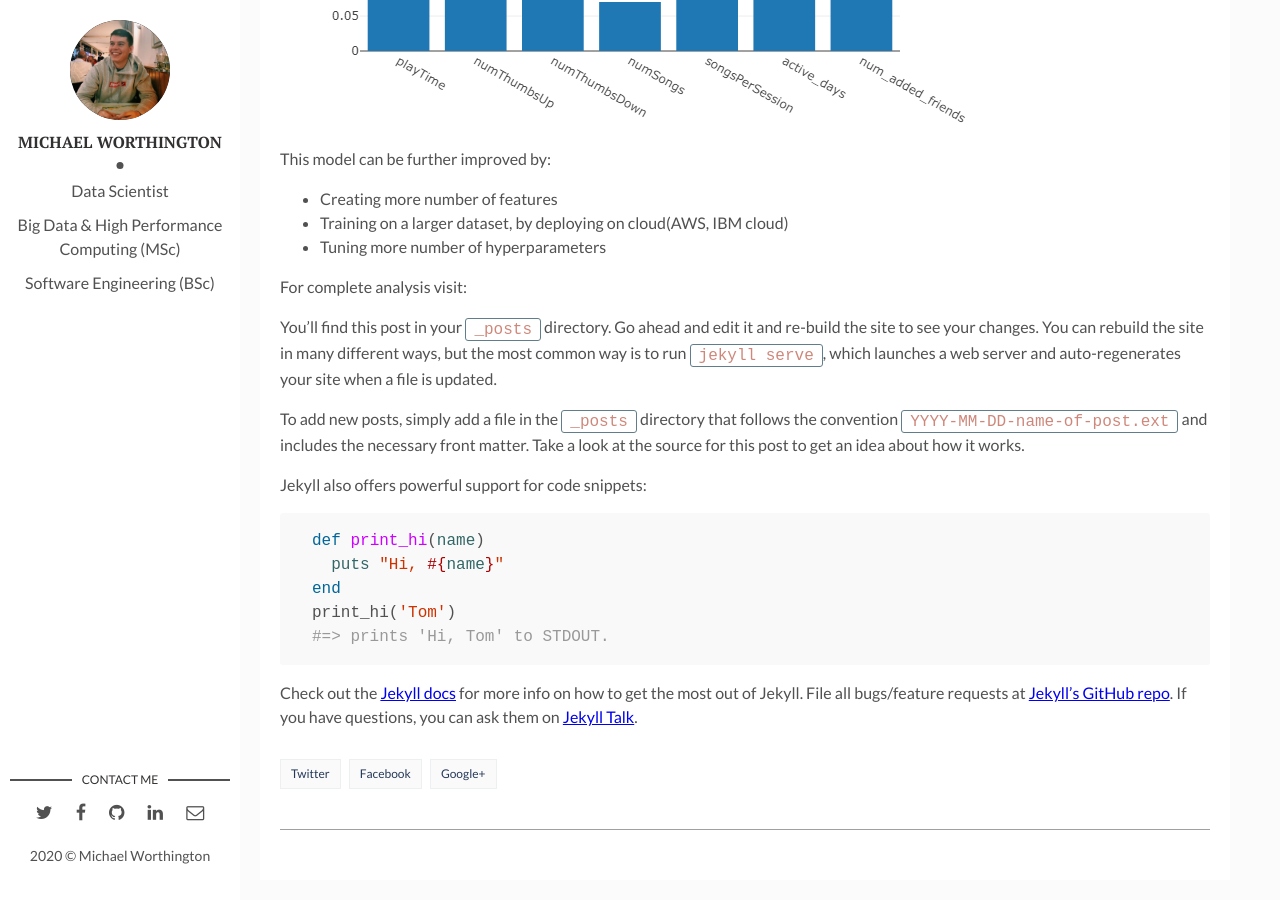
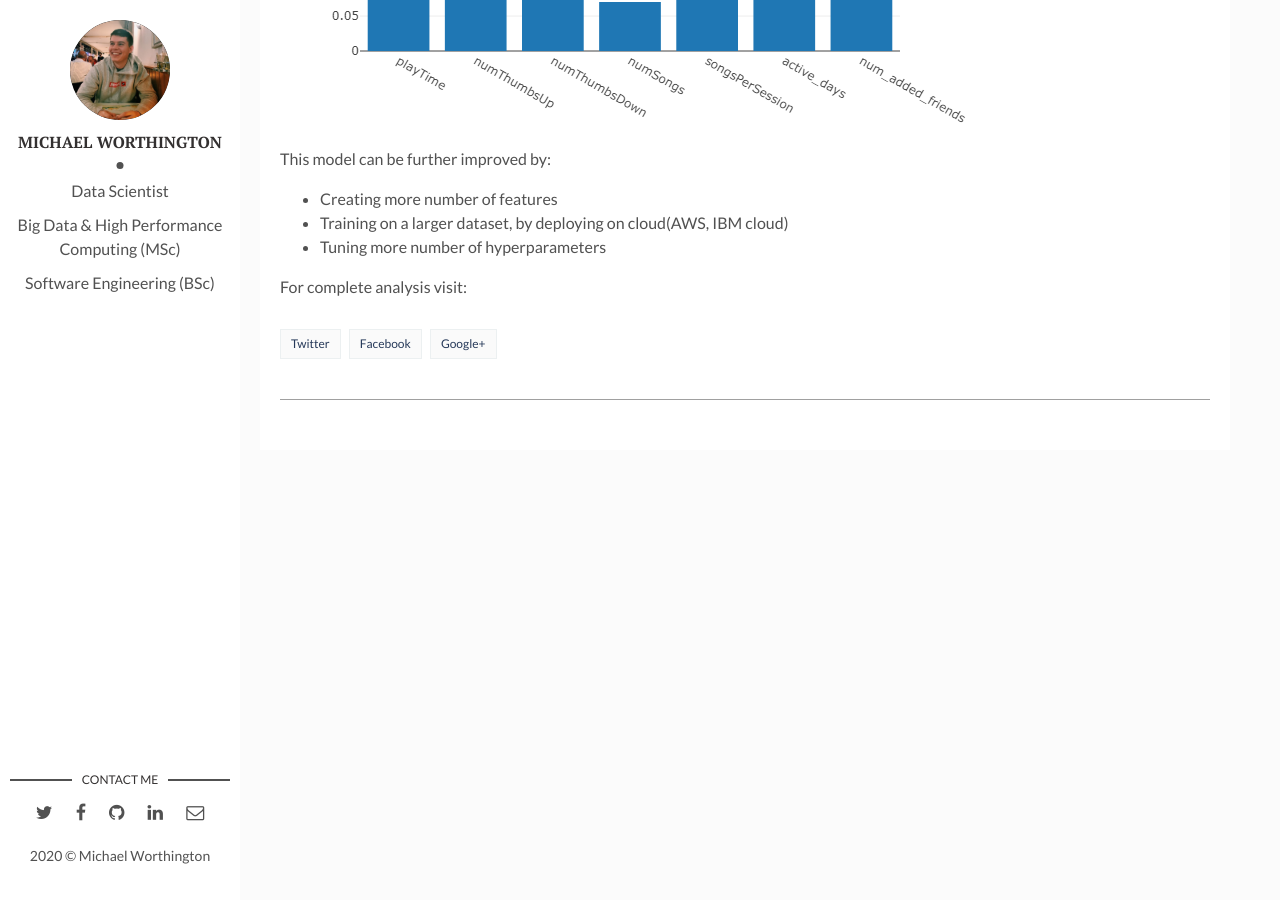
Before and after one commit to Mikewortho/Mikewortho.github.io, a Jekyll site: the page built from _posts/2017-04-06-welcome-to-jekyll.markdown, in a window 1280 px wide and 900 px high, scrolled down 4565 px. Built offline with Jekyll 4.4.1, drawn with Linux system fonts in a browser that asks for light colours.

Commit message:
Update 2017-04-06-welcome-to-jekyll.markdown

```diff
--- a/_posts/2017-04-06-welcome-to-jekyll.markdown
+++ b/_posts/2017-04-06-welcome-to-jekyll.markdown
@@ -92,24 +92,3 @@ This model can be further improved by:
 * Tuning more number of hyperparameters
 
 For complete analysis visit:
-
-
-You’ll find this post in your `_posts` directory. Go ahead and edit it and re-build the site to see your changes. You can rebuild the site in many different ways, but the most common way is to run `jekyll serve`, which launches a web server and auto-regenerates your site when a file is updated.
-
-To add new posts, simply add a file in the `_posts` directory that follows the convention `YYYY-MM-DD-name-of-post.ext` and includes the necessary front matter. Take a look at the source for this post to get an idea about how it works.
-
-Jekyll also offers powerful support for code snippets:
-
-{% highlight ruby %}
-def print_hi(name)
-  puts "Hi, #{name}"
-end
-print_hi('Tom')
-#=> prints 'Hi, Tom' to STDOUT.
-{% endhighlight %}
-
-Check out the [Jekyll docs][jekyll-docs] for more info on how to get the most out of Jekyll. File all bugs/feature requests at [Jekyll’s GitHub repo][jekyll-gh]. If you have questions, you can ask them on [Jekyll Talk][jekyll-talk].
-
-[jekyll-docs]: https://jekyllrb.com/docs/home
-[jekyll-gh]:   https://github.com/jekyll/jekyll
-[jekyll-talk]: https://talk.jekyllrb.com/
```
Also changed, not shown: other parts of _posts/2017-04-06-welcome-to-jekyll.markdown (+1 -1 lines).
